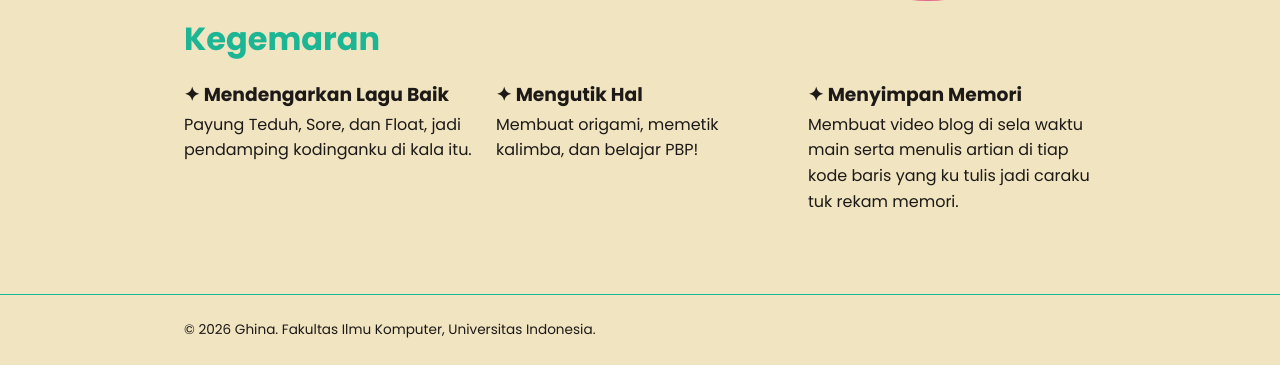
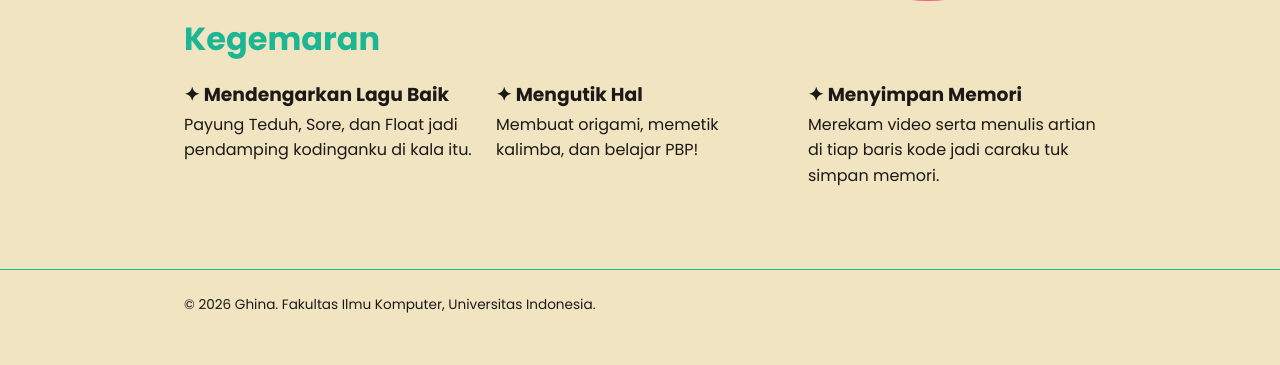
Before and after one commit to asmirandaghina/myportofolio, a Django app: page / in a window 1280 px wide. Shown: the part 666-1031 px from the top of the page. After the commit the page ends 979 px from the top, so only its background shows below. Run offline with Django 5.2, Linux system fonts and the light colour scheme.

Commit message:
Finalisasi

```diff
--- a/templates/index.html
+++ b/templates/index.html
@@ -61,7 +61,7 @@
                     <div class="kegemaran-grid">
                         <div class="kegemaran-item">
                             <h3>✦ Mendengarkan Lagu Baik</h3>
-                            <p>Payung Teduh, Sore, dan Float, jadi pendamping kodinganku di kala itu.</p>
+                            <p>Payung Teduh, Sore, dan Float jadi pendamping kodinganku di kala itu.</p>
                         </div>
                         <div class="kegemaran-item">
                             <h3>✦ Mengutik Hal</h3>
@@ -69,7 +69,7 @@
                         </div>
                         <div class="kegemaran-item">
                             <h3>✦ Menyimpan Memori</h3>
-                            <p>Membuat video blog di sela waktu main serta menulis artian di tiap kode baris yang ku tulis jadi caraku tuk rekam memori.</p>
+                            <p>Merekam video serta menulis artian di tiap baris kode jadi caraku tuk simpan memori.</p>
                         </div>
                     </div>
                 </div>
```
Also changed, not shown: README.md.
